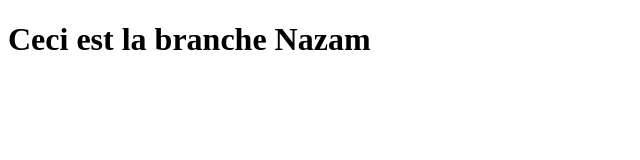
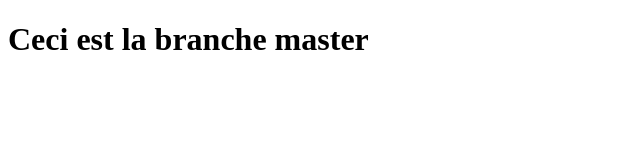
Before and after one commit to nazam1998/exo_final_git_Nazam, a plain HTML site: page index.html in a window 1280 px wide. Shown: the full height of the page, 0-640 px from the left. Drawn offline with Linux system fonts and the light colour scheme.

Commit message:
changement du contenu du h1 par 'ceci est la branch master'

```diff
--- a/index.html
+++ b/index.html
@@ -7,6 +7,6 @@
     <title>Document</title>
 </head>
 <body>
-    <h1>Ceci est la branche Nazam</h1>
+    <h1>Ceci est la branche master</h1>
 </body>
 </html>
```
